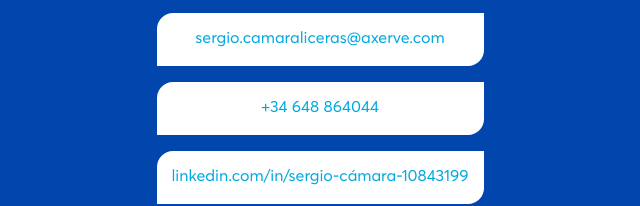
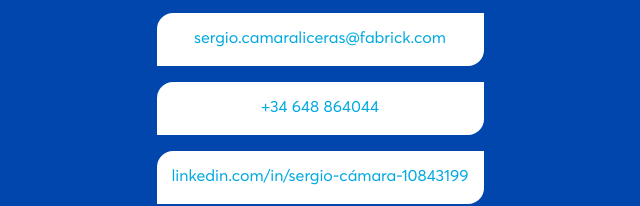
Before and after one commit to axerve/assets, a plain HTML site: page sergio-camara-liceras/index.html in a window 1280 px wide. Shown: the part 418-624 px from the top of the page, 320-960 px from the left. Drawn offline with Linux system fonts and the light colour scheme.

Commit message:
Add files via upload

```diff
--- a/sergio-camara-liceras/index.html
+++ b/sergio-camara-liceras/index.html
@@ -20,7 +20,7 @@
         </span>
 
         <a class="large-button mt-3" href="SergioCámaraLiceras.vcf">Descargar contacto</a>
-        <a class="large-button mt-2" href="mailto:sergio.camaraliceras@axerve.com">sergio.camaraliceras@axerve.com</a>
+        <a class="large-button mt-2" href="mailto:sergio.camaraliceras@fabrick.com">sergio.camaraliceras@fabrick.com</a>
         <a class="large-button mt-2" href="tel:+34648864044">+34 648 864044</a>
         <a class="large-button mt-2 mb-6" href="https://www.linkedin.com/in/sergio-cámara-10843199/" target="_blank" rel="noopener noreferrer">linkedin.com/in/sergio-cámara-10843199</a>
       </div>
```
